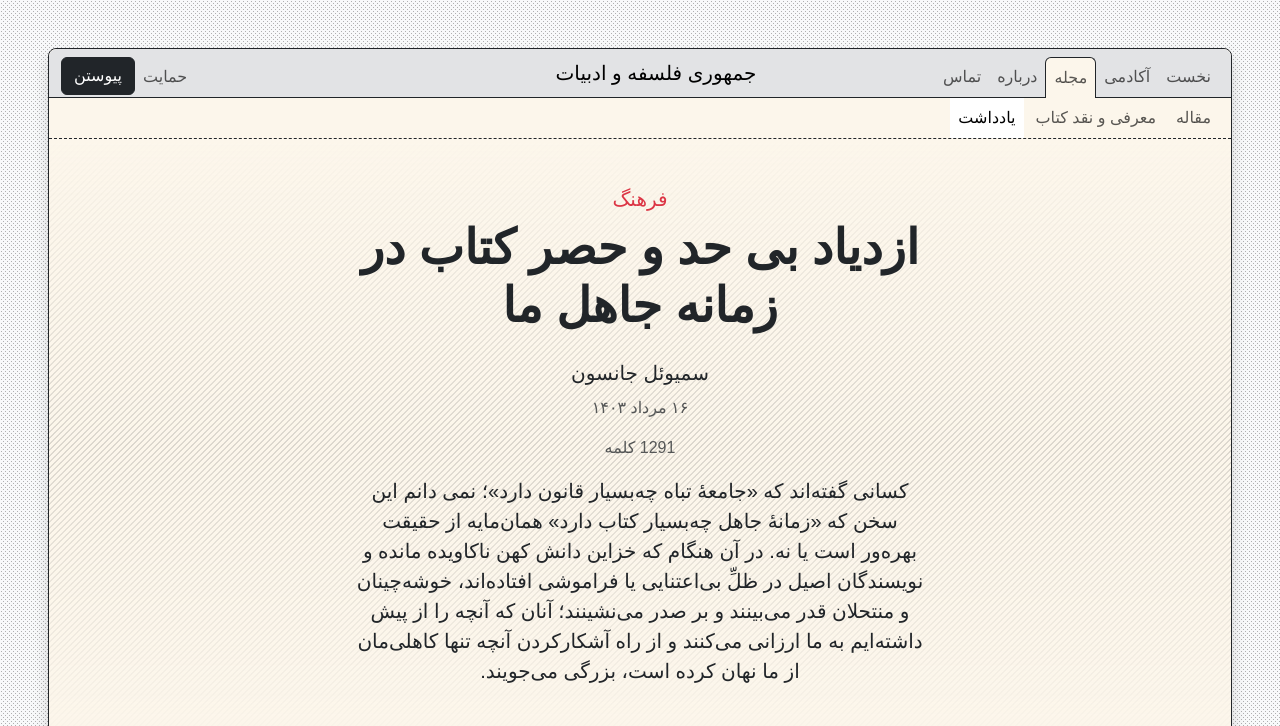
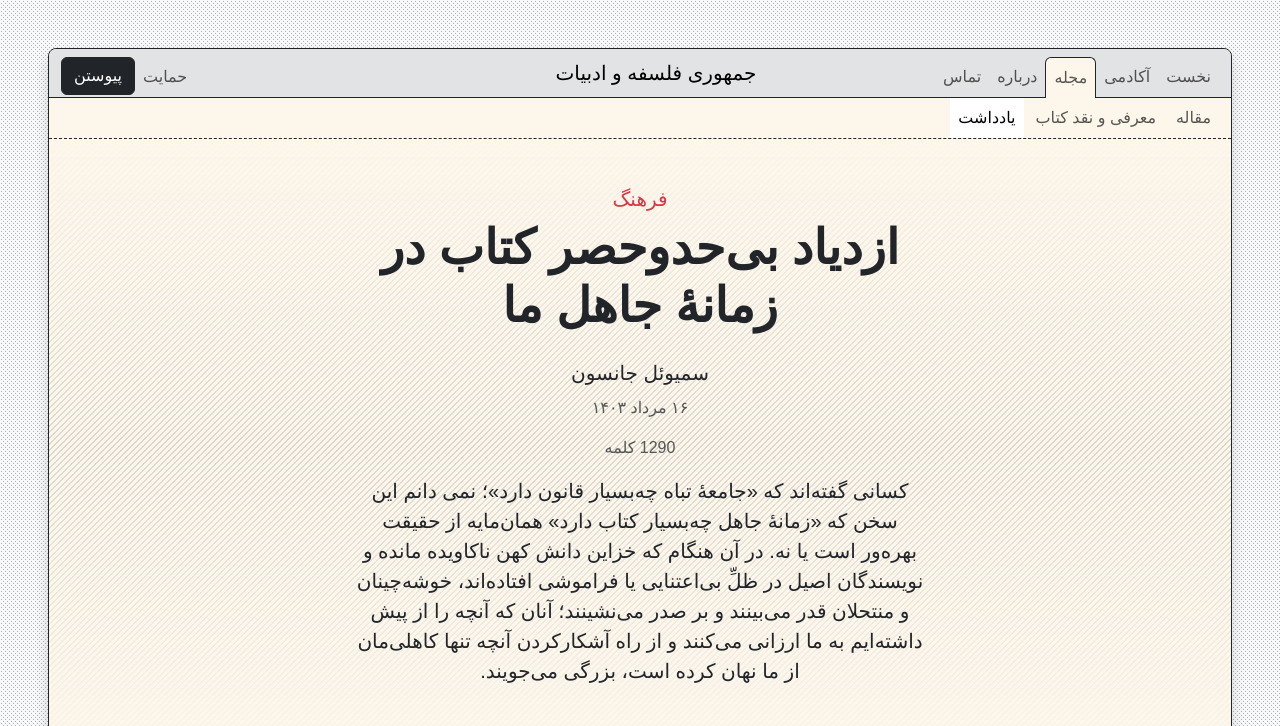
Before and after one commit to phicudemy/phicudemy.github.io, a Jekyll site: the page built from _posts/2024-08-07-samueljohnson.md, in a window 1280 px wide and 900 px high, cut to the strip 0-726 px from the top of the window. Built offline with Jekyll 4.4.1, drawn with Linux system fonts in a browser that asks for light colours; some web fonts are replaced; comment, search, counter and statistics services are not loaded.

Commit message:
TinaCMS content update

```diff
--- a/_posts/2024-08-07-samueljohnson.md
+++ b/_posts/2024-08-07-samueljohnson.md
@@ -1,5 +1,5 @@
 ---
-title: ازدیاد بی حد و حصر کتاب در زمانه جاهل ما
+title: ازدیاد بی‌حدوحصر کتاب در زمانهٔ جاهل ما
 subtitle: ''
 slug: samueljohnson
 people: _people/samueljohnson.md
@@ -17,9 +17,10 @@ excerpt: >-
   کاهلی‌مان از ما نهان کرده است، بزرگی می‌جویند.
 ---
 
+
 ----------
 
-#### توضیح مترجم:
+**توضیح مترجم:**
 
 ![](https://assets.tina.io/b6b0cb5c-4b1b-43f4-9bea-8d6867c09320/Samuel_Johnson.jpg){: .img-thumbnail .float-end .ms-4 .w-50}
 
```
